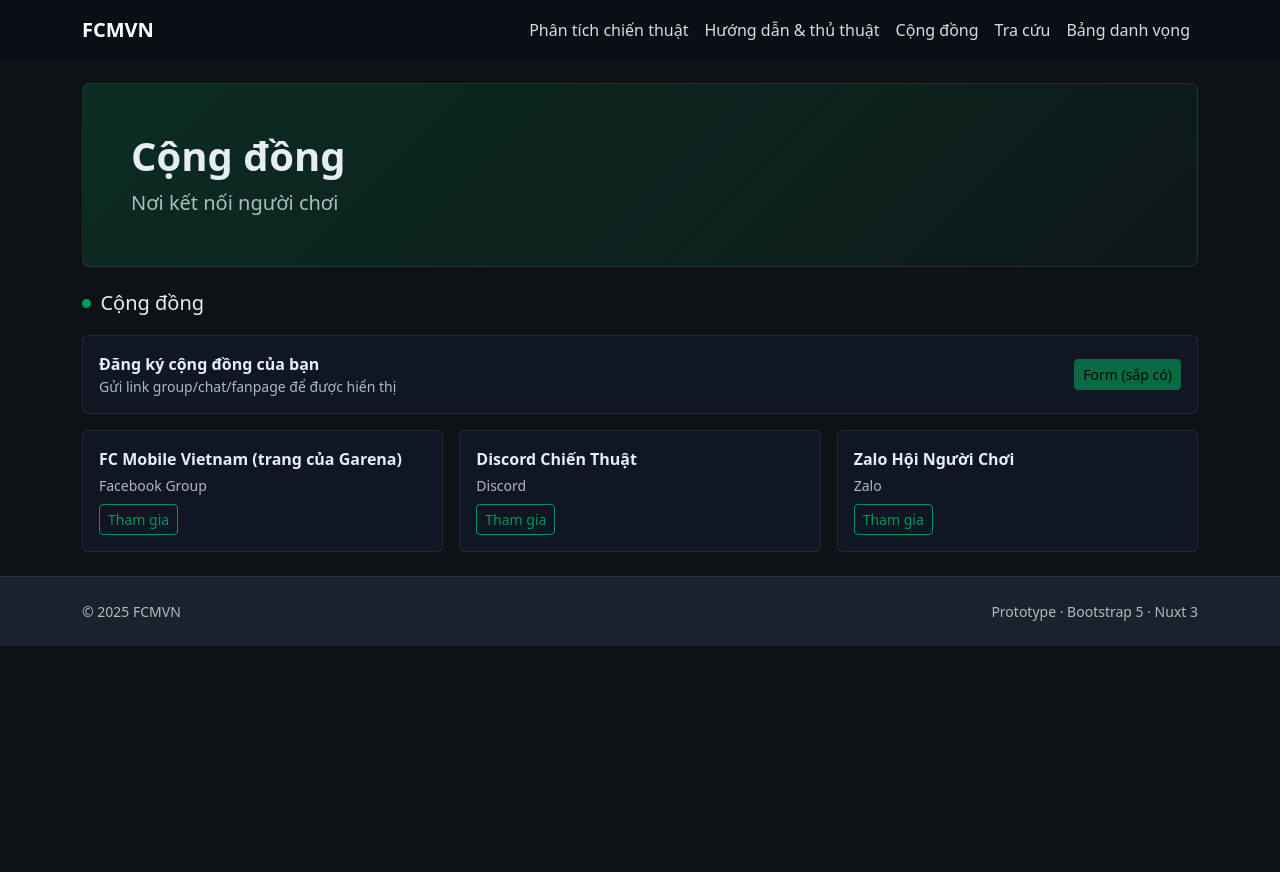
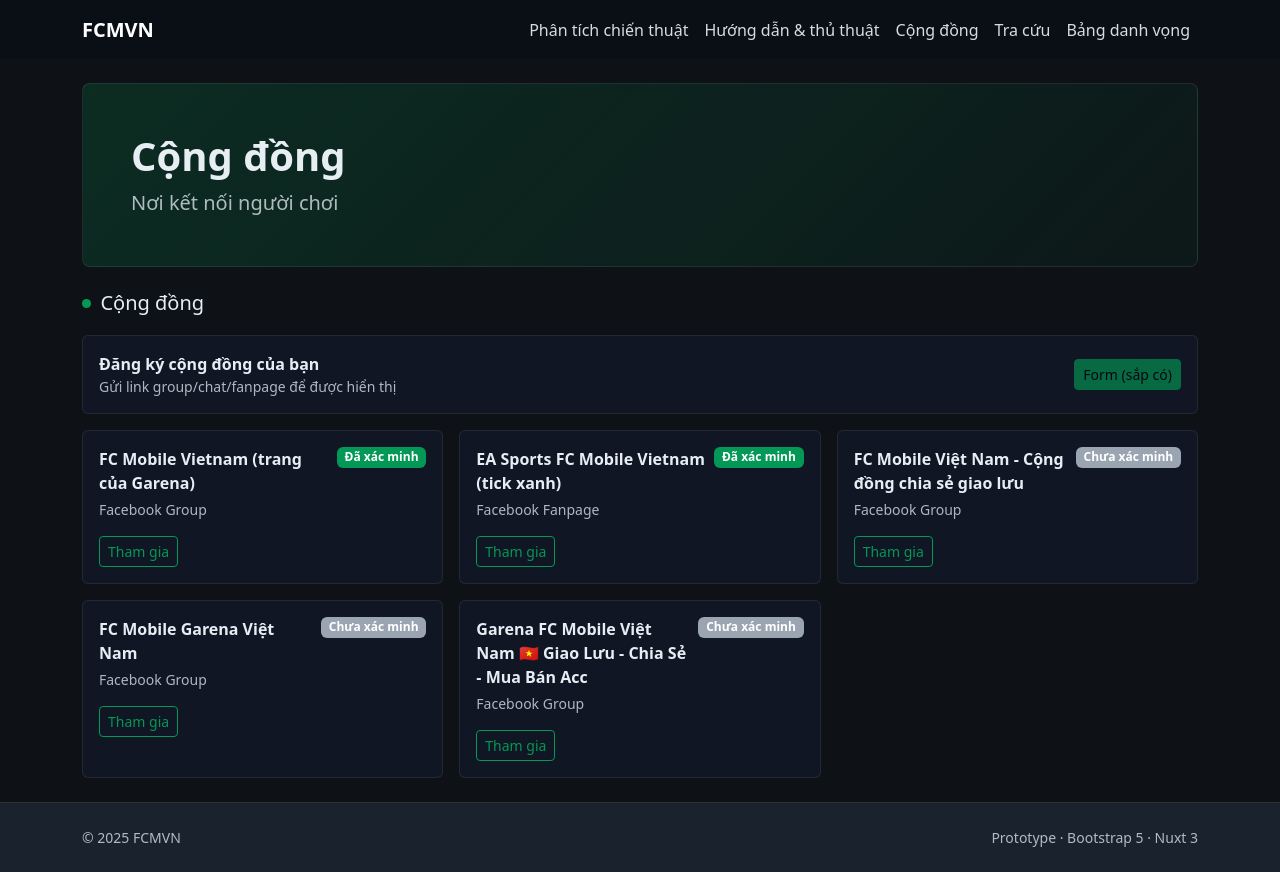
Before and after one commit to scalestb/fcmvn-src, a Nuxt app: page /community in a window 1280 px wide. Before the commit the page ends 800 px from the top, so only its background shows below. Built offline with nearby package versions, Linux system fonts and the light colour scheme.

Commit message:
upload cong dong

```diff
--- a/pages/community/index.vue
+++ b/pages/community/index.vue
@@ -1,19 +1,26 @@
 <script setup lang="ts">
 import HeaderBanner from '~/components/common/HeaderBanner.vue'
 import { useSeo } from '~/composables/useSeo'
-const pageTitle = "C\u1ed9ng \u0111\u1ed3ng"
-const pageSubtitle = "N\u01a1i k\u1ebft n\u1ed1i ng\u01b0\u1eddi ch\u01a1i"
-useSeo().applySeo({ title: pageTitle, description: pageSubtitle || "N\u01a1i k\u1ebft n\u1ed1i ng\u01b0\u1eddi ch\u01a1i", path: useRoute().fullPath })
+const pageTitle = "Cộng đồng"
+const pageSubtitle = "Nơi kết nối người chơi"
+useSeo().applySeo({ title: pageTitle, description: pageSubtitle || "Nơi kết nối người chơi", path: useRoute().fullPath })
 
 import SectionHeader from '~/components/common/SectionHeader.vue'
 import ErrorAlert from '~/components/common/ErrorAlert.vue'
 
 const api = useApi()
 const { data, error, pending } = await api.get('/community/list')
+
+// ✅ Sắp xếp: verified = true lên trước
+const communities = computed(() => {
+  const list = (data.value?.communities || []).slice()
+  return list.sort((a: any, b: any) => Number(b?.verified) - Number(a?.verified))
+})
 </script>
 
 <template>
   <HeaderBanner :title="pageTitle" :subtitle="pageSubtitle" />
+
   <div>
     <SectionHeader title="Cộng đồng" />
     <ErrorAlert :error="error" />
@@ -31,16 +38,33 @@
       </div>
 
       <div class="row g-3">
-        <div v-for="(c, i) in (data?.communities || [])" :key="i" class="col-md-6 col-lg-4">
+        <!-- dùng computed đã sort -->
+        <div v-for="(c, i) in communities" :key="i" class="col-md-6 col-lg-4">
           <div class="card h-100">
             <div class="card-body">
-              <div class="fw-semibold mb-1">{{ c.name }}</div>
-              <div class="small text-muted mb-2">{{ c.platform }}</div>
-              <a :href="c.link" target="_blank" class="btn btn-sm btn-outline-primary">Tham gia</a>
+              <div class="d-flex align-items-start justify-content-between">
+                <div class="me-2">
+                  <div class="fw-semibold mb-1">{{ c.name }}</div>
+                  <div class="small text-muted">{{ c.platform }}</div>
+                </div>
+                <!-- ✅ Tag verified -->
+                <span
+                  class="badge"
+                  :class="c.verified ? 'bg-success' : 'bg-secondary'"
+                  :title="c.verified ? 'Đã xác minh' : 'Chưa xác minh'"
+                >
+                  {{ c.verified ? 'Đã xác minh' : 'Chưa xác minh' }}
+                </span>
+              </div>
+
+              <a :href="c.link" target="_blank" class="btn btn-sm btn-outline-primary mt-3">
+                Tham gia
+              </a>
             </div>
           </div>
         </div>
       </div>
+
     </div>
   </div>
 </template>
--- a/public/mock/community/list.json
+++ b/public/mock/community/list.json
@@ -3,17 +3,32 @@
     {
       "name": "FC Mobile Vietnam (trang của Garena)",
       "platform": "Facebook Group",
-      "link": "https://www.facebook.com/EASFCMOBILEVN"
+      "link": "https://www.facebook.com/groups/1043021520030813",
+      "verified": true
     },
     {
-      "name": "Discord Chiến Thuật",
-      "platform": "Discord",
-      "link": "https://discord.com/invite/example"
+      "name": "EA Sports FC Mobile Vietnam (tick xanh)",
+      "platform": "Facebook Fanpage",
+      "link": "https://www.facebook.com/EASFCMOBILEVN",
+      "verified": true
     },
     {
-      "name": "Zalo Hội Người Chơi",
-      "platform": "Zalo",
-      "link": "https://zalo.me/example"
+      "name": "FC Mobile Việt Nam - Cộng đồng chia sẻ giao lưu",
+      "platform": "Facebook Group",
+      "link": "https://www.facebook.com/groups/420601054769091",
+      "verified": false
+    },
+    {
+      "name": "FC Mobile Garena Việt Nam",
+      "platform": "Facebook Group",
+      "link": "https://www.facebook.com/groups/1535191544543245",
+      "verified": false
+    },
+    {
+      "name": "Garena FC Mobile Việt Nam 🇻🇳 Giao Lưu - Chia Sẻ - Mua Bán Acc ",
+      "platform": "Facebook Group",
+      "link": "https://www.facebook.com/groups/1063310578945273",
+      "verified": false
     }
   ]
 }
```
